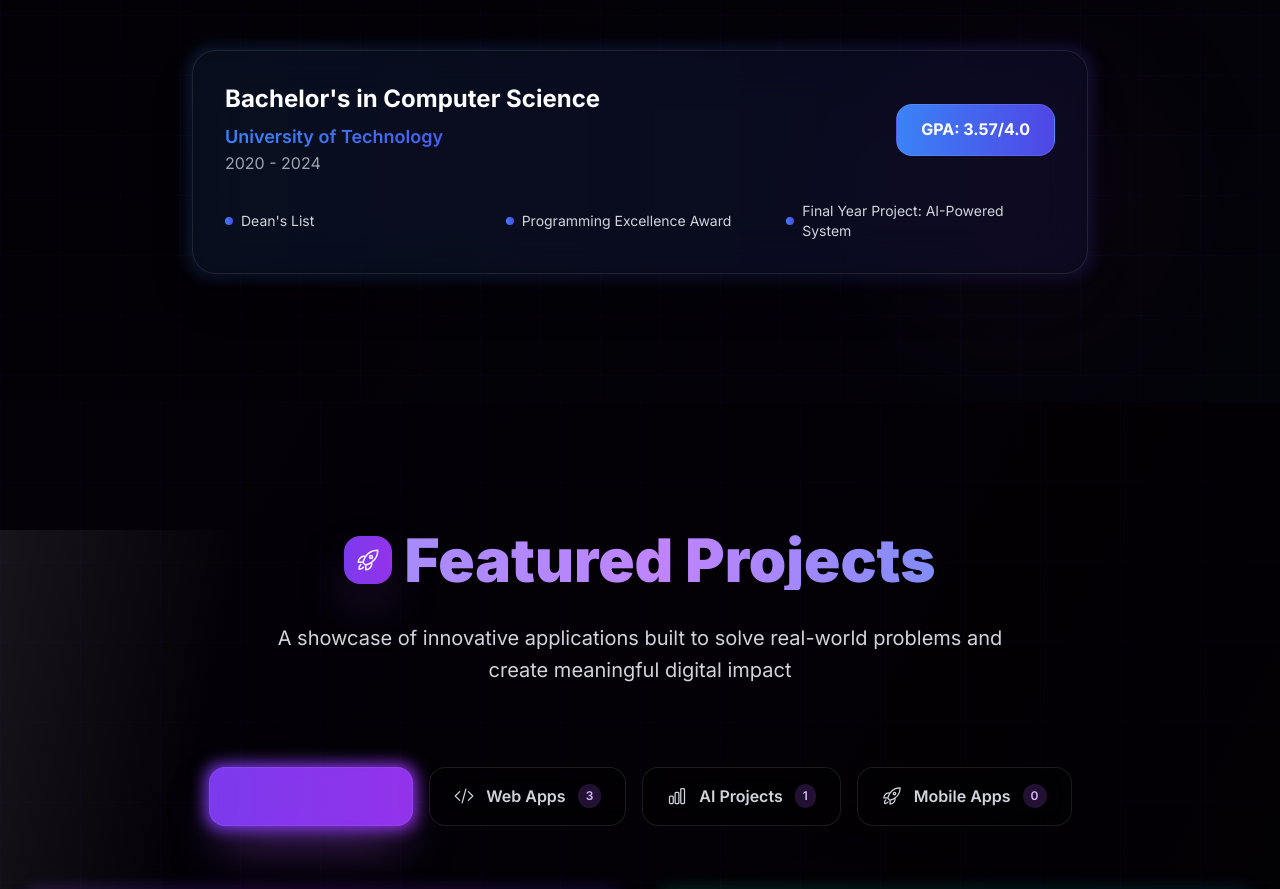
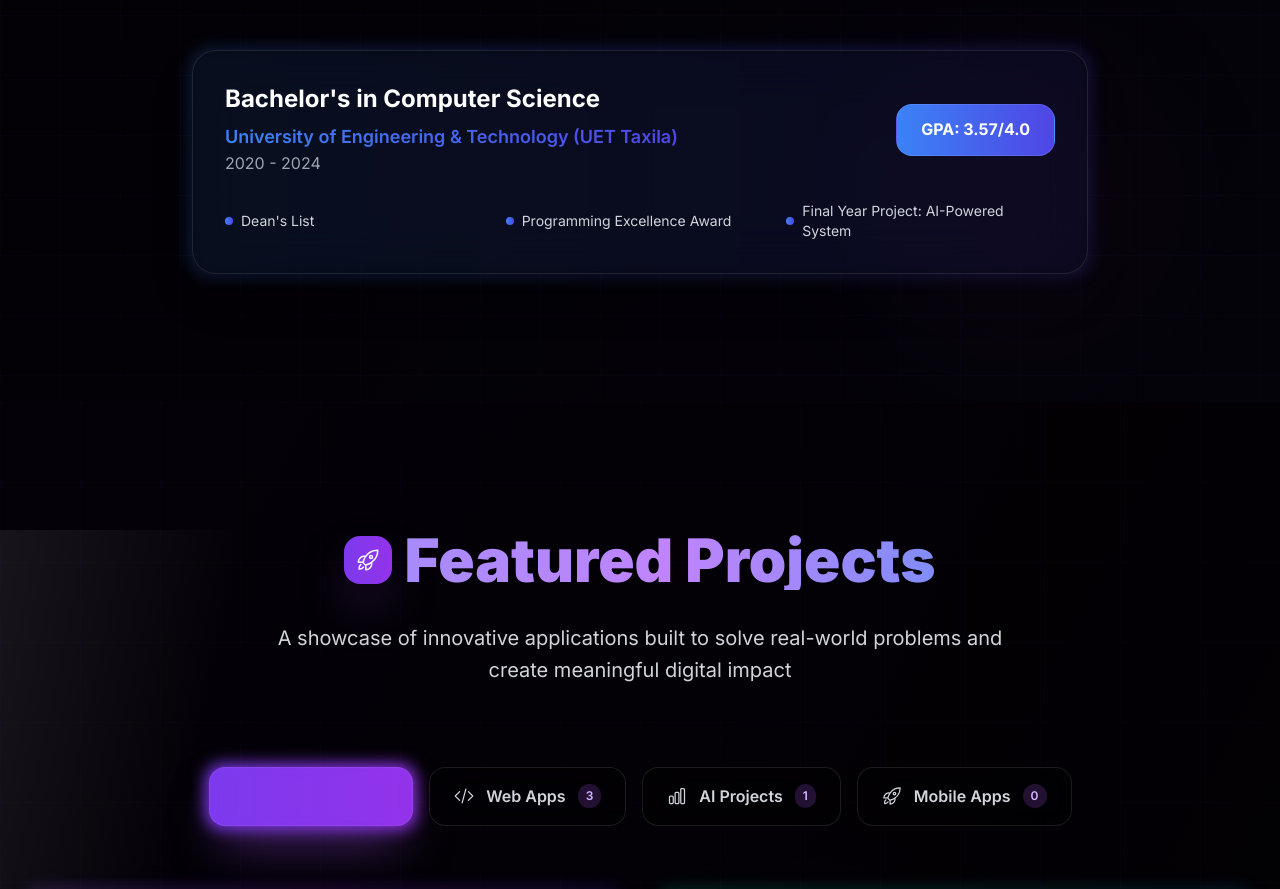
Before and after one commit to Asim1921/ahmedasimzaman-portfolio, a Next.js app: page / in a window 1280 px wide. Shown: the part 2880-3769 px from the top of the page. Built offline with nearby package versions, Linux system fonts and the light colour scheme.

Commit message:
Updated the University Details

```diff
--- a/src/components/sections/About.tsx
+++ b/src/components/sections/About.tsx
@@ -31,7 +31,7 @@ const About: React.FC = () => {
   const education = [
     {
       degree: "Bachelor's in Computer Science",
-      institution: "University of Technology",
+      institution: "University of Engineering & Technology (UET Taxila) ",
       period: "2020 - 2024",
       gpa: "3.57/4.0",
       gradient: "from-blue-500 to-indigo-600",
```
